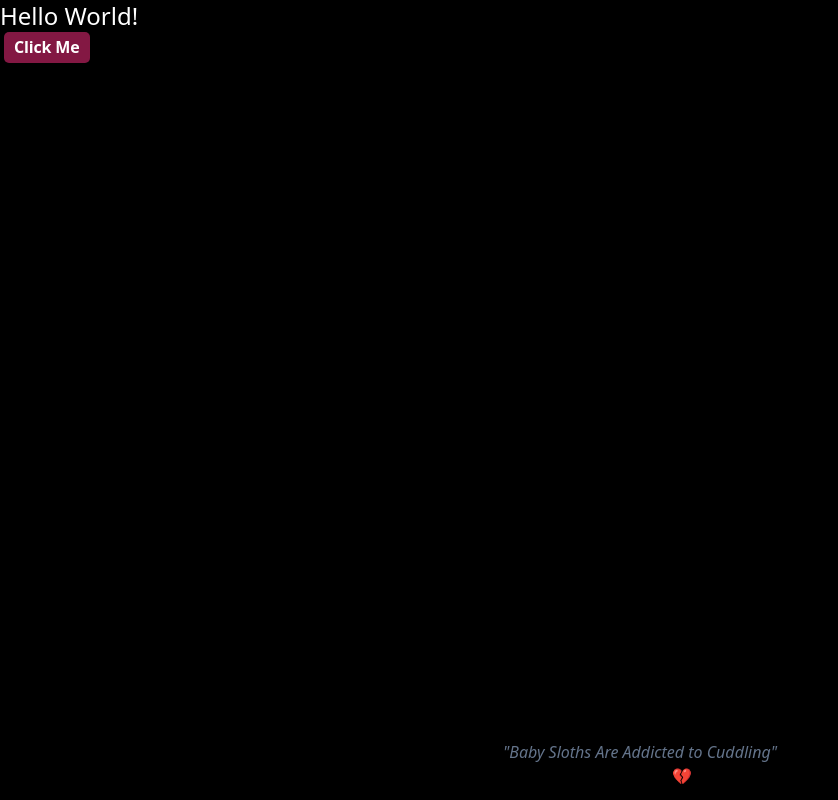
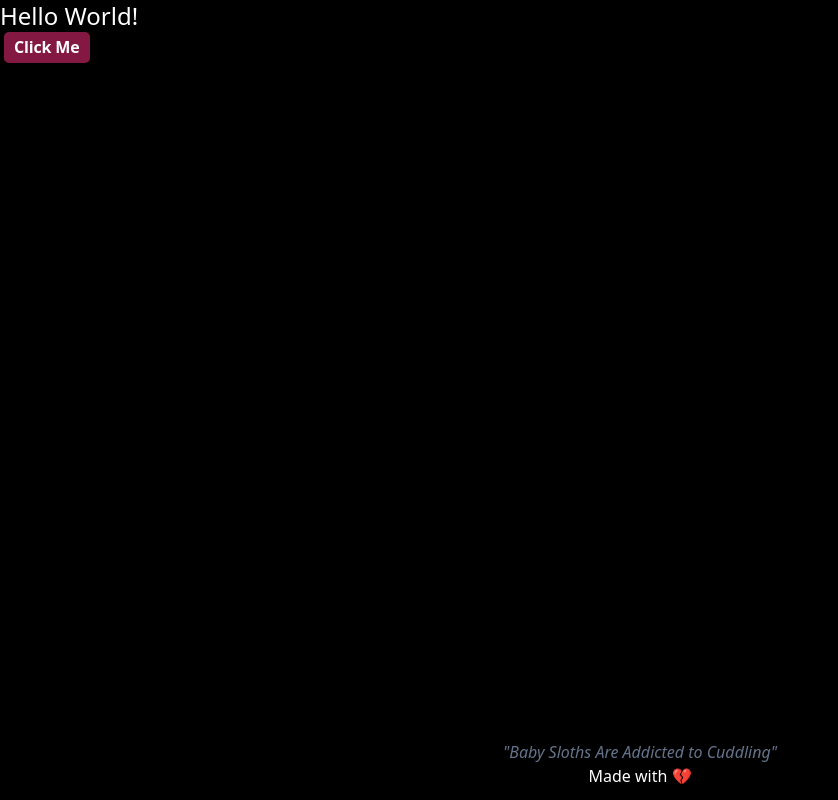
Before and after one commit to bytekrunch/json.style, a Next.js app: page / in a window 1280 px wide. Shown: the whole page, without its empty margins (0-838 px from the left). Built offline with nearby package versions, Linux system fonts and the light colour scheme.

Commit message:
Removed style from footer

```diff
--- a/components/Footer.jsx
+++ b/components/Footer.jsx
@@ -1,5 +1,5 @@
-import { useState, useEffect } from 'react';
-import { FOOTER_MESSAGES } from './constants';
+import { useState, useEffect } from "react";
+import { FOOTER_MESSAGES } from "./constants";
 
 const Footer = () => {
   const [randomNumber, setRandomNumber] = useState(0);
@@ -10,10 +10,12 @@ const Footer = () => {
 
   return (
     <div className="absolute bottom-0 flex flex-col space-y-0 w-screen text-center h-10 px-10 my-5">
-      <span className="italic text-slate-500">"{FOOTER_MESSAGES[randomNumber]}"</span>
-      <span className="text-black">Made with 💔 </span>
+      <span className="italic text-slate-500">
+        "{FOOTER_MESSAGES[randomNumber]}"
+      </span>
+      <span>Made with 💔 </span>
     </div>
-  )
-}
+  );
+};
 
 export default Footer;
```
